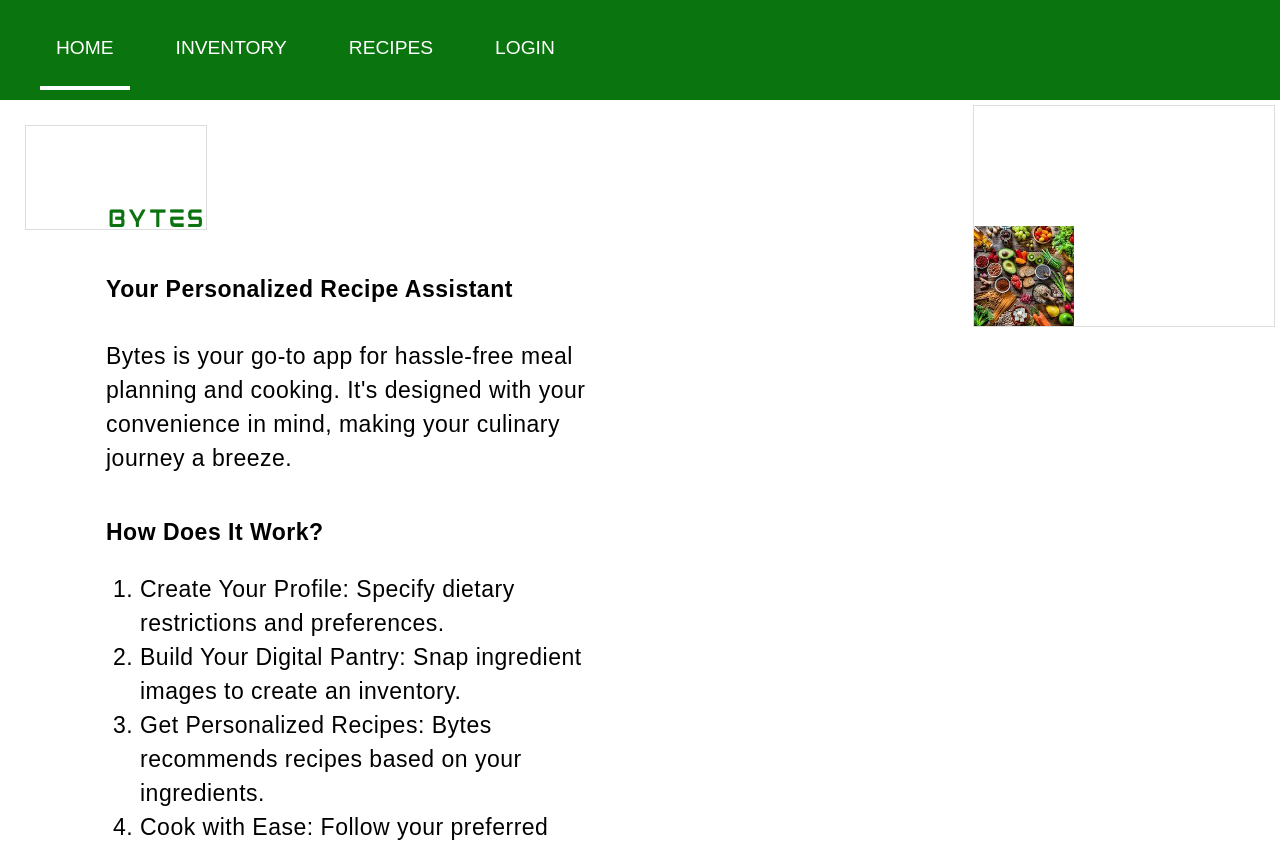
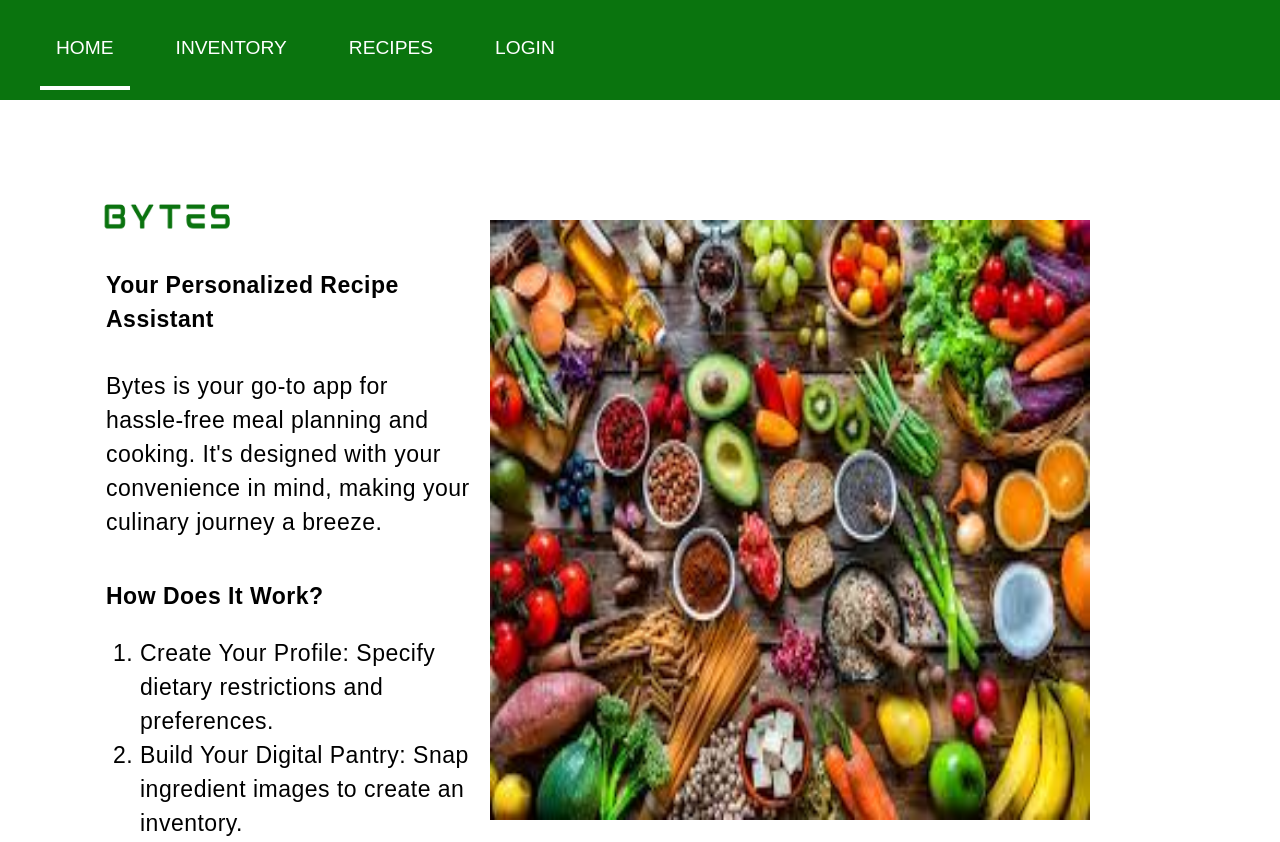
Before and after one commit to kylephan5/bytes, a React (Create React App) app in the folder bytes_client/: page / in a window 1280 px wide. Shown: the top 842 px of the page. Built offline with nearby package versions, Linux system fonts and the light colour scheme.

Commit message:
fix image css bug on inventory and main

```diff
--- a/bytes_client/src/components/pages/Inventory.css
+++ b/bytes_client/src/components/pages/Inventory.css
@@ -22,7 +22,7 @@
     gap: 10px;
 }
 
-img {
+.image-preview img {
     max-width: 100px;
     max-height: 100px;
     object-fit: cover;
--- a/bytes_client/src/components/pages/Inventory.js
+++ b/bytes_client/src/components/pages/Inventory.js
@@ -1,5 +1,5 @@
 import React, { useState } from 'react';
-import '../../App.css';
+// import '../../App.css';
 import './Inventory.css';
 
 function Inventory() {
```
Also changed, not shown: bytes_client/src/components/MainSection.css (+0 -16 lines).
